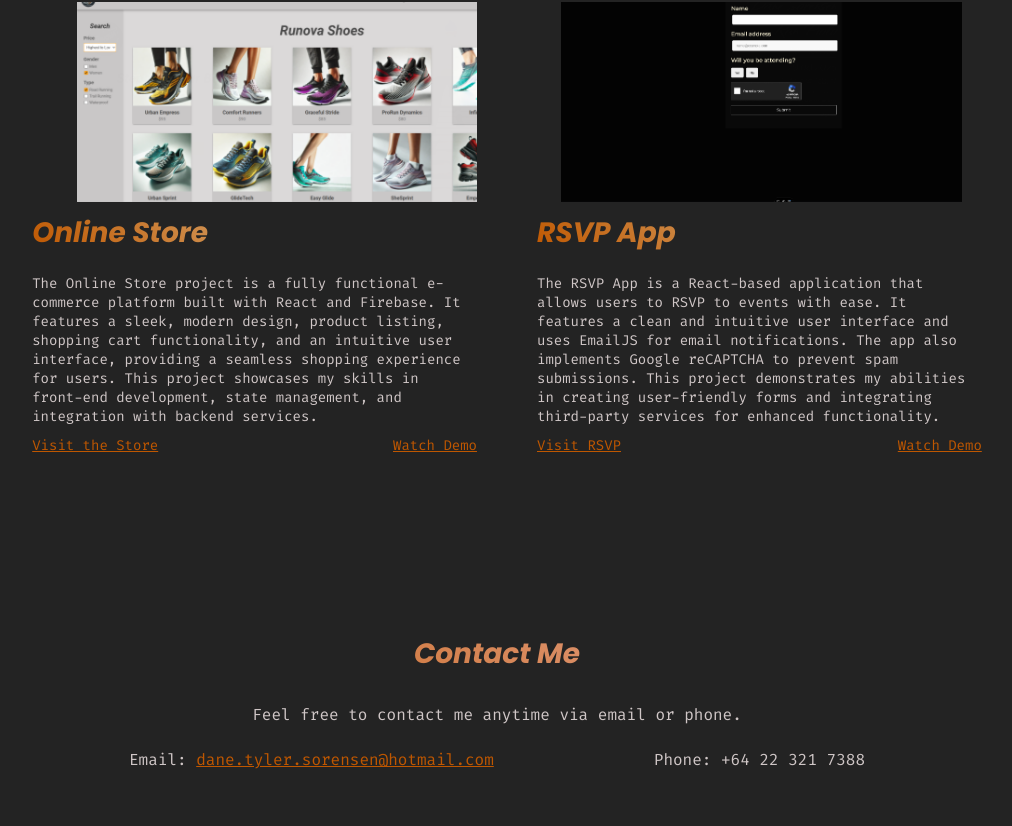
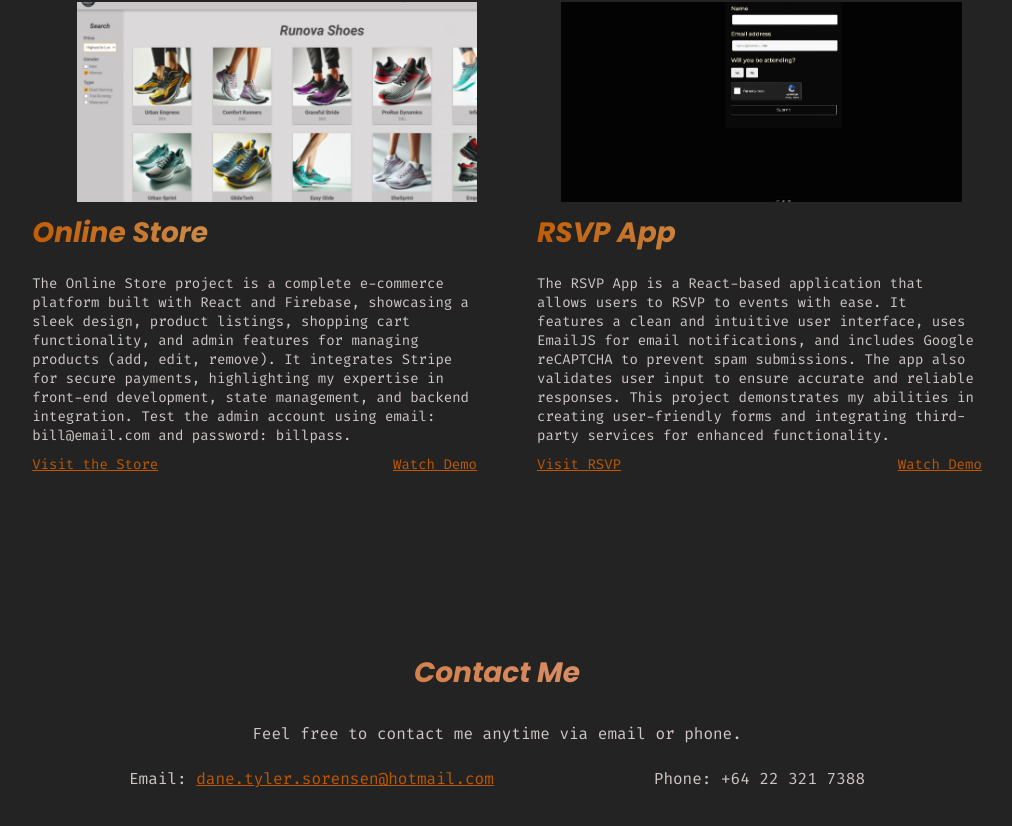
Before and after one commit to DaneS25/portfolioV3, a React (Create React App) app in the folder portfoliov3/: page / in a window 1280 px wide. Shown: the part 1751-2577 px from the top of the page, without its empty margins (79-1091 px from the left). Built offline with nearby package versions, Linux system fonts and the light colour scheme; a web font is replaced by a local one.

Commit message:
added link for shop and fixed up descriptions a bit

```diff
--- a/portfoliov3/src/Components/projects.js
+++ b/portfoliov3/src/Components/projects.js
@@ -95,10 +95,10 @@ export function Projects() {
           <div className="project-description">
             <p className='headerText'>Online Store</p>
             <p className='projectText'>
-              The Online Store project is a fully functional e-commerce platform built with React and Firebase. It features a sleek, modern design, product listing, shopping cart functionality, and an intuitive user interface, providing a seamless shopping experience for users. This project showcases my skills in front-end development, state management, and integration with backend services.
+            The Online Store project is a complete e-commerce platform built with React and Firebase, showcasing a sleek design, product listings, shopping cart functionality, and admin features for managing products (add, edit, remove). It integrates Stripe for secure payments, highlighting my expertise in front-end development, state management, and backend integration. Test the admin account using email: bill@email.com and password: billpass.
               <br />
               <div className="link-button-container">
-                <a href="https://dane-poker.web.app/" target="_blank" rel="noopener noreferrer" style={{ color: '#BF5700', textDecoration: 'underline' }}>Visit the Store</a>
+                <a href="https://shop-project-4b475.web.app/" target="_blank" rel="noopener noreferrer" style={{ color: '#BF5700', textDecoration: 'underline' }}>Visit the Store</a>
                 <button onClick={() => openModal(shopDemo)} style={{ cursor: 'pointer', color: '#BF5700', background: 'none', border: 'none', textDecoration: 'underline', padding: '0' }} className='buttonDemo'>Watch Demo</button>
               </div>
             </p>
@@ -117,7 +117,7 @@ export function Projects() {
           <div className="project-description poker-description">
             <p className='headerText'>RSVP App</p>
             <p className='projectText'>
-              The RSVP App is a React-based application that allows users to RSVP to events with ease. It features a clean and intuitive user interface and uses EmailJS for email notifications. The app also implements Google reCAPTCHA to prevent spam submissions. This project demonstrates my abilities in creating user-friendly forms and integrating third-party services for enhanced functionality.
+            The RSVP App is a React-based application that allows users to RSVP to events with ease. It features a clean and intuitive user interface, uses EmailJS for email notifications, and includes Google reCAPTCHA to prevent spam submissions. The app also validates user input to ensure accurate and reliable responses. This project demonstrates my abilities in creating user-friendly forms and integrating third-party services for enhanced functionality.
               <br />
               <div className="link-button-container">
                 <a href="https://rsvp-ten-fawn.vercel.app/" target="_blank" rel="noopener noreferrer" style={{ color: '#BF5700', textDecoration: 'underline' }}>Visit RSVP</a>
```
